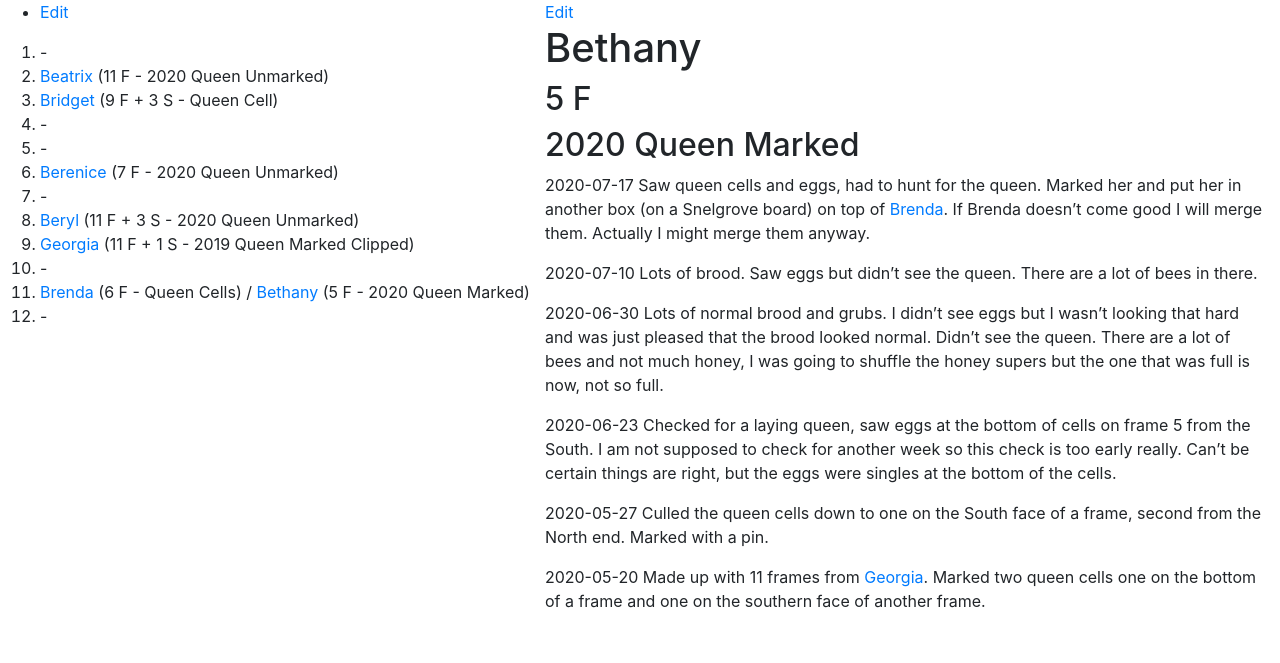
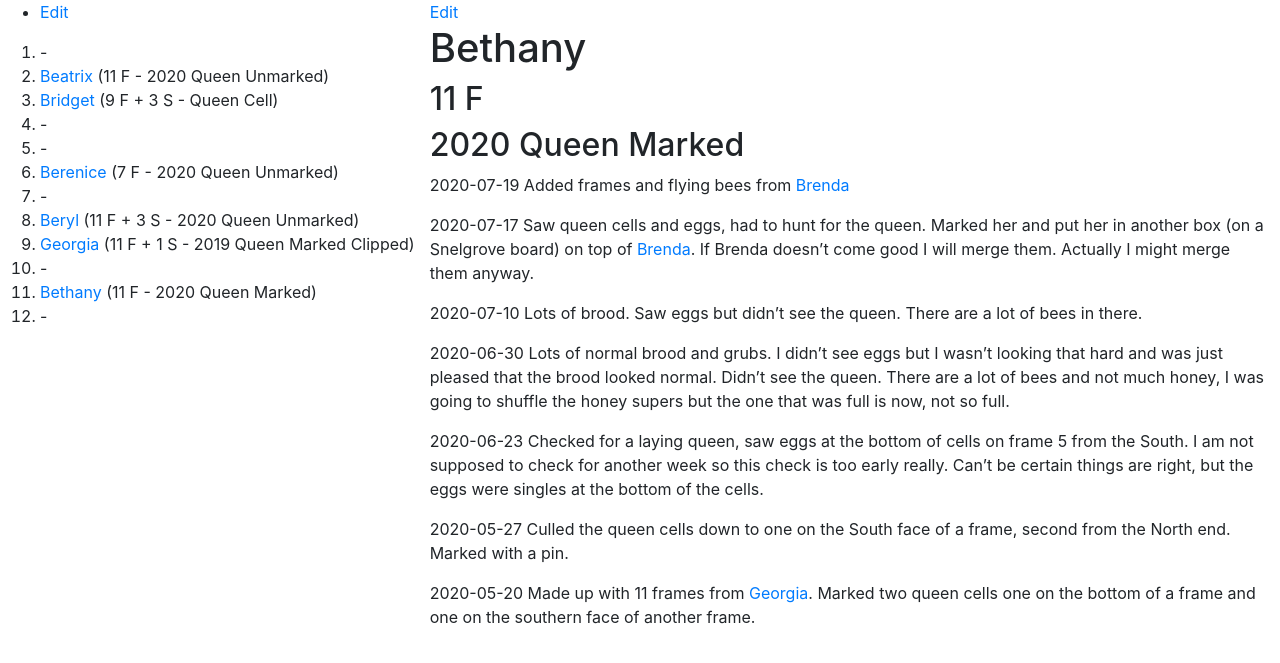
Before and after one commit to joejcollins/rhapsody-angel, a Jekyll site: the page built from queens/2020-bethany.md, in a window 1280 px wide. Shown: the top 663 px of the page. Built offline with Jekyll 4.4.1, drawn with Linux system fonts in a browser that asks for light colours; our own code applies the rules of GitHub Pages for plain Markdown files.

```diff
--- a/_includes/apiary.md
+++ b/_includes/apiary.md
@@ -10,5 +10,5 @@
 1. [Beryl]({{ site.baseurl }}/queens/2020-beryl.html) (11 F + 3 S - 2020 Queen Unmarked)
 1. [Georgia]({{ site.baseurl }}/queens/2019-georgia.html) (11 F + 1 S - 2019 Queen Marked Clipped)
 1. -
-1. [Brenda]({{ site.baseurl }}/queens/2020-brenda.html) (6 F - Queen Cells) / [Bethany]({{ site.baseurl }}/queens/2020-bethany.html) (5 F - 2020 Queen Marked)
+1. [Bethany]({{ site.baseurl }}/queens/2020-bethany.html) (11 F - 2020 Queen Marked)
 1. -
--- a/queens/2020-bethany.md
+++ b/queens/2020-bethany.md
@@ -1,6 +1,8 @@
 # Bethany
-## 5 F
+## 11 F
 ## 2020 Queen Marked
+
+2020-07-19 Added frames and flying bees from [Brenda]({{ site.baseurl }}/queens/2020-brenda.html)
 
 2020-07-17 Saw queen cells and eggs, had to hunt for the queen.  Marked her and put her in another box (on a Snelgrove board) on top of [Brenda]({{ site.baseurl }}/queens/2020-brenda.html).  If Brenda doesn't come good I will merge them.  Actually I might merge them anyway.
 
```
Also changed, not shown: queens/2020-brenda.md (+2 -0 lines).
